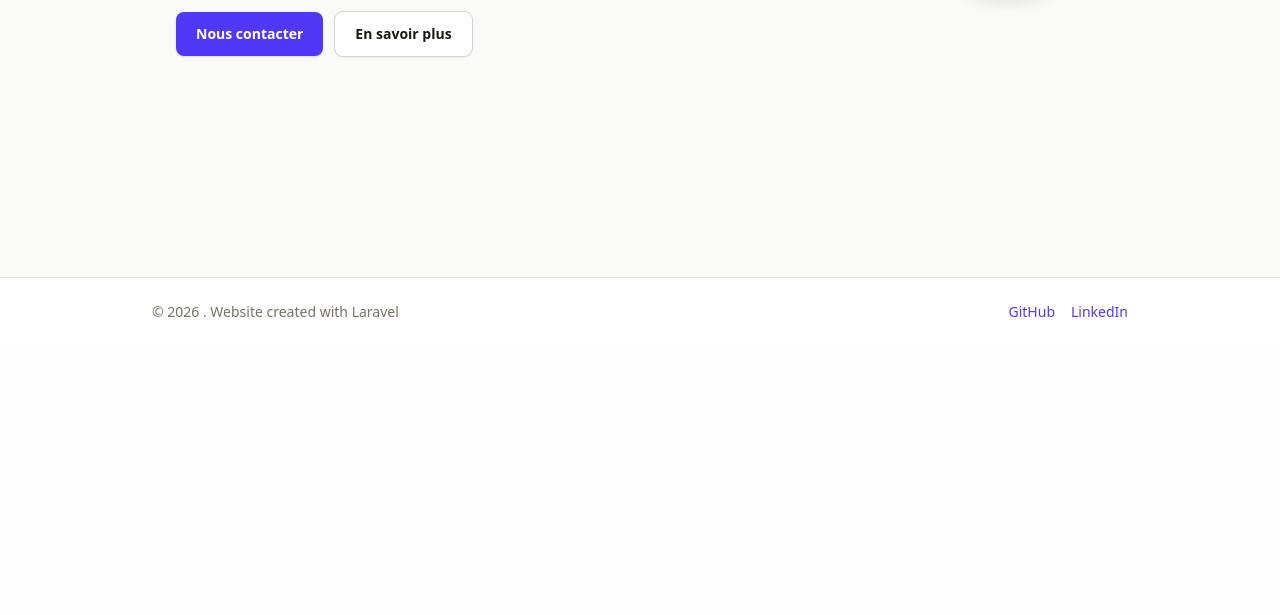
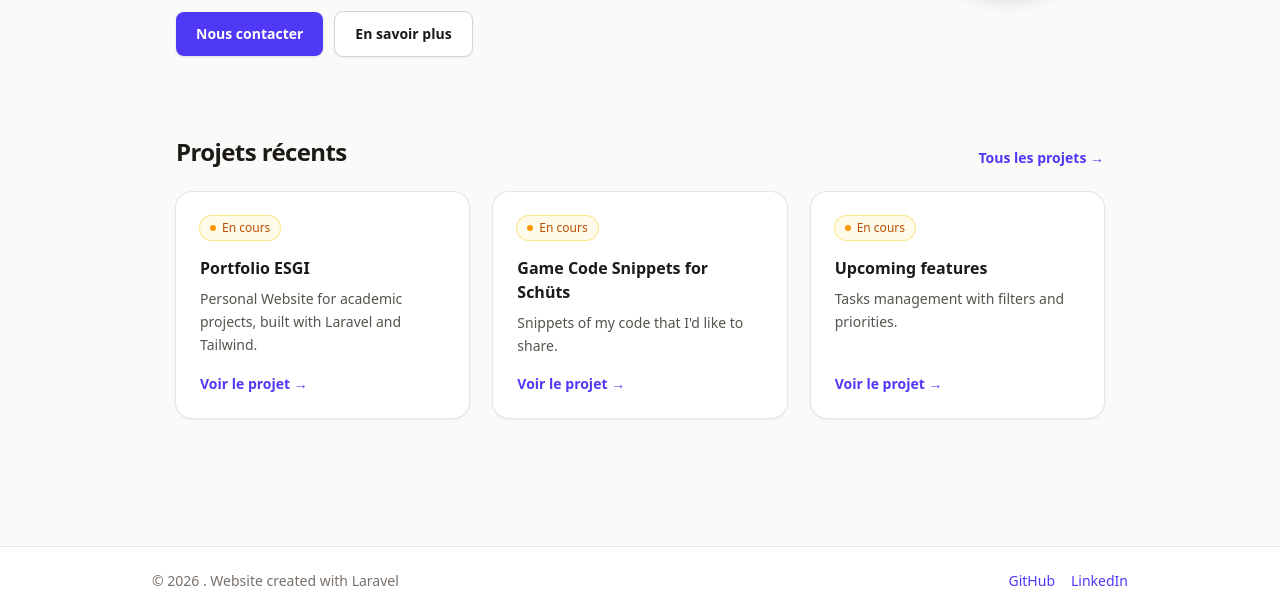
Before and after one commit to loganrenaut/Laravel, a Laravel app: page / in a window 1280 px wide. Shown: the part 454-1069 px from the top of the page. Before the commit the page ends 771 px from the top, so only its background shows below. Run offline with Laravel 12, Linux system fonts and the light colour scheme; style sheets or scripts are compiled from the project's sources; some web fonts are replaced.

Commit message:
"feat: adding projects to the home page"

```diff
--- a/resources/views/Components/layout.blade.php
+++ b/resources/views/Components/layout.blade.php
@@ -17,7 +17,7 @@
             <nav class="mx-auto flex max-w-5xl items-center justify-between gap-4 px-6 py-4">
                 <a href="/" class="flex item-center gap-3">
                     <span class="flex size-9 items-center justify-center rounded-lg bg-indigo-600 text-sm font-bold text-white">S</span>
-                    <span class="text-lg front-bold tracking-tight text-stone-900">Schüts</span>
+                    <span class="text-lg front-semibold tracking-tight text-stone-900">Schüts</span>
                 </a>
 
                 <div class="flex gap-1">
--- a/resources/views/contact.blade.php
+++ b/resources/views/contact.blade.php
@@ -1,4 +1,4 @@
-<x-layout>
+<x-layout title="Contact . Schüts">
 
  <!-- View example, can be modified later  -->
  <main class="mx-auto w-full max-w-5xl flex-1 px-6 py-12 sm:py-16">
--- a/resources/views/game.blade.php
+++ b/resources/views/game.blade.php
@@ -1,4 +1,4 @@
-<x-layout>
+<x-layout title="Game . Schüts">
 
     <!-- View example, can be modified later  -->
     <main class="mx-auto w-full max-w-5xl flex-1 px-6 py-12 sm:py-16">
--- a/resources/views/home.blade.php
+++ b/resources/views/home.blade.php
@@ -1,4 +1,4 @@
-<x-layout title="Home . Schuts">
+<x-layout title="Homepage . Schüts">
     <main class="mx-auto w-full max-w-5xl flex-1 px-6 py-12 sm:py-16">
 
         <section class="grid items-center gap-10 md:grid-cols-[1fr_auto]">
@@ -9,7 +9,10 @@
                 </h1>
 
                 <p class="mt-6 max-w-2xl text-lg leading-relaxed text-stone-600">
-                    Ce site a été fait pour présenter un de mes projets de jeu vidéo, nommé <span Class="text-indigo-600"> {{ $game_name }}!</span>
+                    Ce site a été fait pour présenter un de mes projets de jeu vidéo, nommé
+                    <a href="{{ route('shut') }}"
+                        <span Class="text-indigo-600"> {{ $game_name }}!</span>
+                    </a>
                 </p>
                 <p class="mt-6 max-w-2xl text-lg leading-relaxed text-stone-600">
                     Vous pourrez ici trouver des infos sur la création du projet, l'argencement du code, les défis à relever et plus encore.</span>
@@ -27,7 +30,6 @@
                     <a href="/about" class="rounded-lg bg-white px-5 py-3 text-sm font-semibold text-stone-900 shadow-sm ring-1 ring-stone-300 hover:bg-stone-50">
                         En savoir plus
                     </a>
-
                 </div>
             </div>
 
@@ -35,7 +37,26 @@
             <div class="hidden size-48 items-center justify-center rounded-full bg-linear-to-br from-indigo-500 to-sky-400 text-6xl font-bold text-white shadow-lg md:flex">
                 HL
             </div>
+        </section>
 
+        <section class="mt-20">
+        <div class="flex items-end justify-between gap-4">
+            <h2 class="text-2xl font-semibold tracking-tight text-stone-900">Projets récents</h2>
+            <a href="{{ route('projects.index') }}" class="text-sm font-semibold text-indigo-600 hover:text-indigo-500">Tous les projets →</a>
+        </div>
+
+        <div class="mt-6 grid gap-6 sm:grid-cols-3">
+            @forelse ($projects as $project)
+                <article class="flex flex-col rounded-2xl bg-white p-6 shadow-sm ring-1 ring-stone-200">
+                    <x-status-badge :status="$project['status']" />
+                    <h3 class="mt-4 font-semibold text-stone-900">{{ $project['title'] }}</h3>
+                    <p class="mt-2 flex-1 text-sm leading-relaxed text-stone-600">{{ $project['description'] }}</p>
+                    <a href="{{ route('projects.show', $project['id']) }}" class="mt-4 text-sm font-semibold text-indigo-600 hover:text-indigo-500">Voir le projet →</a>
+                </article>
+            @empty
+                <p class="text-stone-500 sm:col-span-3">Aucun projet pour le moment.</p>
+            @endforelse
+        </div>
         </section>
     </main>
 </x-layout>
--- a/resources/views/shut.blade.php
+++ b/resources/views/shut.blade.php
@@ -1,10 +1,10 @@
-<x-layout title="Home . Schuts">
+<x-layout title="You made it! . Schüts">
     <main class="mx-auto w-full max-w-5xl flex-1 px-6 py-12 sm:py-16">
 
         <section class="grid items-center gap-10 md:grid-cols-[1fr_auto]">
 
             <div>
-                <h1 class="text-4xl font-bold tracking-tight text-stone-900 sm:text-5xl">
+                <h1 class="text-4xl font-semibold tracking-tight text-stone-900 sm:text-5xl">
                     SCHÜT, le prédecesseur de SHUTLUT </span>
                 </h1>
 
@@ -12,7 +12,7 @@
                    SCHÜTLUT a vu le jour en fin 2025 ; il est venu de la volonté de faire une suite à un jeu que j'avais fait il y avait quelques mois avant, nommé SHUT. Il s'agit d'un shooter en vue du dessus très classique fait sur Game Maker, que j'avais surtout fait pour me donner quelque chose à faire durant ma période de bascule d'alternance à Initiale de Janvier à l'ESGI.</span>
                 </p>
                 <p class="mt-6 max-w-2xl text-lg leading-relaxed text-stone-600">
-                    Le jeu est très simple ; vous contrôlez un petit vaisseau et vous avez 10 minutes pour survivre. Vous pouvez y jouer en ligne <a href=https://dwimepon.itch.io/sht>ici.</a></span>
+                    Le jeu est très simple ; vous contrôlez un petit vaisseau et vous avez 10 minutes pour survivre. Vous pouvez y jouer en ligne <a href=https://dwimepon.itch.io/sht><span Class="text-indigo-600"> ici</span>.</a></span>
                 </p>
                 <p class="mt-6 max-w-2xl text-lg leading-relaxed text-stone-600">
                     Après avoir fait SCHÜT, j'ai eu envie de faire une version plus complexe et inspirée des ARPGs que je me faisais actuellement : Diablo 2 et Path of Exile, entre autres. J'ai donc commencé à créer un moteur qui supporterait des armes modulables et customisables (Dans SCHÜT, l'arme devient meilleure de manière complètement linéaire).</span>
```
